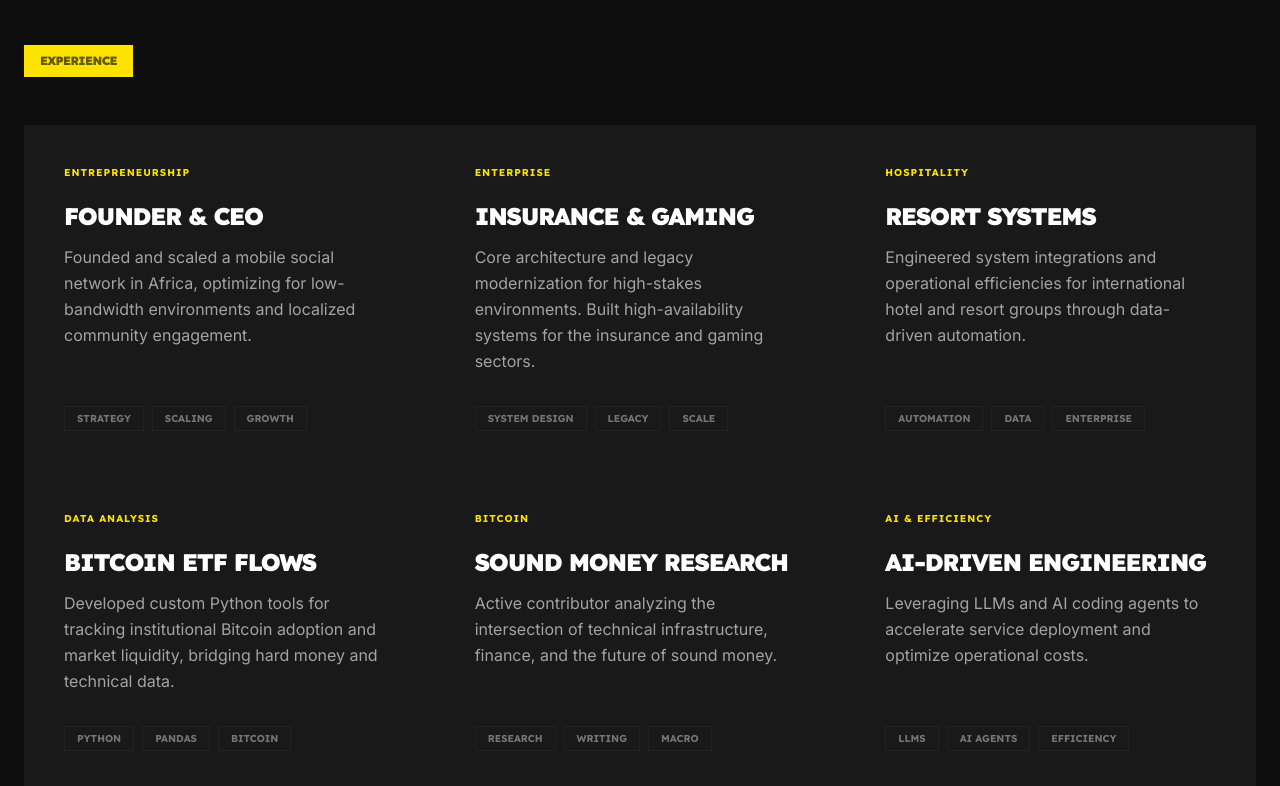
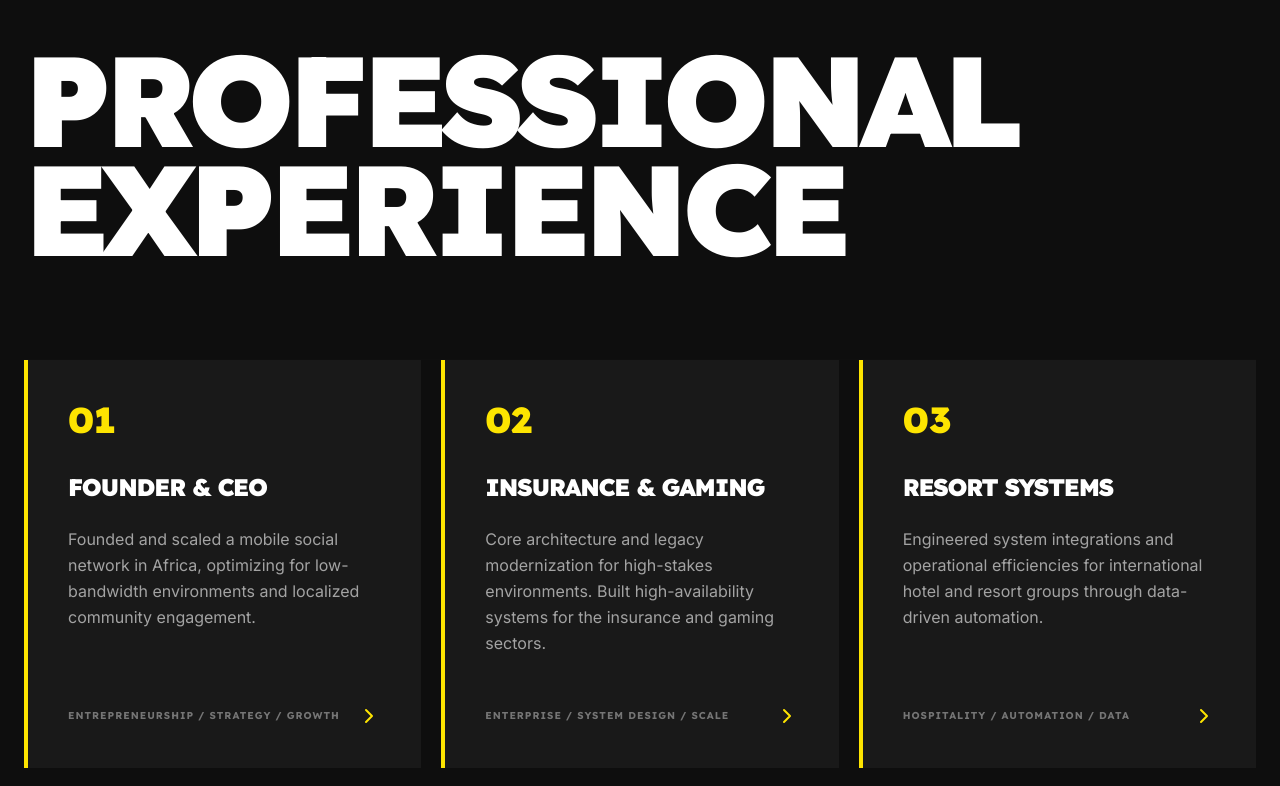
Before and after one commit to dcimring/daniel-cimring-portfolio, a React (Vite) app: page / in a window 1280 px wide. Shown: the part 1500-2286 px from the top of the page. Built offline with nearby package versions, Linux system fonts and the light colour scheme.

Commit message:
feat: unify portfolio with brutalist section designs

```diff
--- a/src/App.tsx
+++ b/src/App.tsx
@@ -359,47 +359,56 @@ function App() {
           "My journey began as a child with an early computer and a love for code. Today I’m still driven by that same goal of creating meaningful solutions that are a joy to use."
         </ImpactBlock>
 
-        {/* Work Section */}
-        <Section title="Experience" id="work">
-          <div className="grid md:grid-cols-2 lg:grid-cols-3 gap-0">
-            <ProjectCard
-              category="Entrepreneurship"
+        {/* Experience Section */}
+        <section id="work" className="py-24 md:py-32 bg-background relative overflow-hidden">
+          <div className="container mx-auto px-6">
+            <div className="flex flex-col md:flex-row md:items-end justify-between mb-16 md:mb-24 gap-8">
+              <h2 className="text-6xl md:text-9xl font-display font-black tracking-[calc(-0.05em)] leading-[0.85] uppercase text-on-surface">
+                Professional <br />
+                Experience
+              </h2>
+            </div>
+
+            <div className="grid md:grid-cols-2 lg:grid-cols-3 gap-5 border-t border-outline-variant/10">
+              <ArchiveCard
+                index="01"
                 title="Founder & CEO"
                 description="Founded and scaled a mobile social network in Africa, optimizing for low-bandwidth environments and localized community engagement."
-              tags={["Strategy", "Scaling", "Growth"]}
+                tags={["Entrepreneurship", "Strategy", "Growth"]}
               />
-            <ProjectCard
-              category="Enterprise"
+              <ArchiveCard
+                index="02"
                 title="Insurance & Gaming"
                 description="Core architecture and legacy modernization for high-stakes environments. Built high-availability systems for the insurance and gaming sectors."
-              tags={["System Design", "Legacy", "Scale"]}
+                tags={["Enterprise", "System Design", "Scale"]}
               />
-            <ProjectCard
-              category="Hospitality"
+              <ArchiveCard
+                index="03"
                 title="Resort Systems"
                 description="Engineered system integrations and operational efficiencies for international hotel and resort groups through data-driven automation."
-              tags={["Automation", "Data", "Enterprise"]}
+                tags={["Hospitality", "Automation", "Data"]}
               />
-            <ProjectCard
-              category="Data Analysis"
+              <ArchiveCard
+                index="04"
                 title="Bitcoin ETF Flows"
                 description="Developed custom Python tools for tracking institutional Bitcoin adoption and market liquidity, bridging hard money and technical data."
-              tags={["Python", "Pandas", "Bitcoin"]}
+                tags={["Data Analysis", "Python", "Bitcoin"]}
               />
-            <ProjectCard
-              category="Bitcoin"
+              <ArchiveCard
+                index="05"
                 title="Sound Money Research"
                 description="Active contributor analyzing the intersection of technical infrastructure, finance, and the future of sound money."
-              tags={["Research", "Writing", "Macro"]}
+                tags={["Bitcoin", "Research", "Macro"]}
               />
-            <ProjectCard
-              category="AI & Efficiency"
+              <ArchiveCard
+                index="06"
                 title="AI-Driven Engineering"
                 description="Leveraging LLMs and AI coding agents to accelerate service deployment and optimize operational costs."
-              tags={["LLMs", "AI Agents", "Efficiency"]}
+                tags={["AI & Efficiency", "LLMs", "AI Agents"]}
               />
             </div>
-        </Section>
+          </div>
+        </section>
 
         {/* Projects Section */}
         <section id="projects" className="py-24 md:py-32 bg-background relative overflow-hidden">
@@ -468,7 +477,12 @@ function App() {
         </section>
 
         {/* Stack Section */}
-        <Section title="Technologies" id="stack">
+        <section id="stack" className="py-24 md:py-32 bg-background relative overflow-hidden border-t border-outline-variant/10">
+          <div className="container mx-auto px-6">
+            <h2 className="text-6xl md:text-9xl font-display font-black tracking-[calc(-0.05em)] leading-[0.85] uppercase mb-16 md:mb-24">
+              Core <br />
+              Technologies
+            </h2>
             <div className="grid grid-cols-2 md:grid-cols-4 lg:grid-cols-6 gap-0">
               <SkillBadge name="Python" icon={Terminal} />
               <SkillBadge name="React / TS" icon={Code2} />
@@ -484,13 +498,19 @@ function App() {
               <SkillBadge name="Tailwind" icon={Code2} />
               <SkillBadge name="Cloud Run" icon={Globe} />
             </div>
-        </Section>
+          </div>
+        </section>
 
         {/* Insights Section */}
-        <Section title="Journal" id="insights" alternative>
+        <section id="insights" className="py-24 md:py-32 bg-surface-container-low relative overflow-hidden">
+          <div className="container mx-auto px-6">
+            <h2 className="text-6xl md:text-9xl font-display font-black tracking-[calc(-0.05em)] leading-[0.85] uppercase mb-16 md:mb-24">
+              Personal <br />
+              Journal
+            </h2>
             <div className="max-w-5xl">
               <p className="text-on-surface/60 mb-20 font-display font-medium uppercase text-lg md:text-xl leading-relaxed max-w-2xl tracking-tight">
-              Exploring the intersection of technology, sound money, and market behavior.
+                Some early articles I wrote mostly on Bitcoin.
               </p>
               <div className="space-y-0">
                 {[
@@ -530,7 +550,8 @@ function App() {
                 </a>
               </div>
             </div>
-        </Section>
+          </div>
+        </section>
 
         {/* Footer */}
         <footer className="py-24 bg-surface-container-low border-t border-outline-variant/10">
```
Lines whose indentation alone changed are shown as unchanged.
